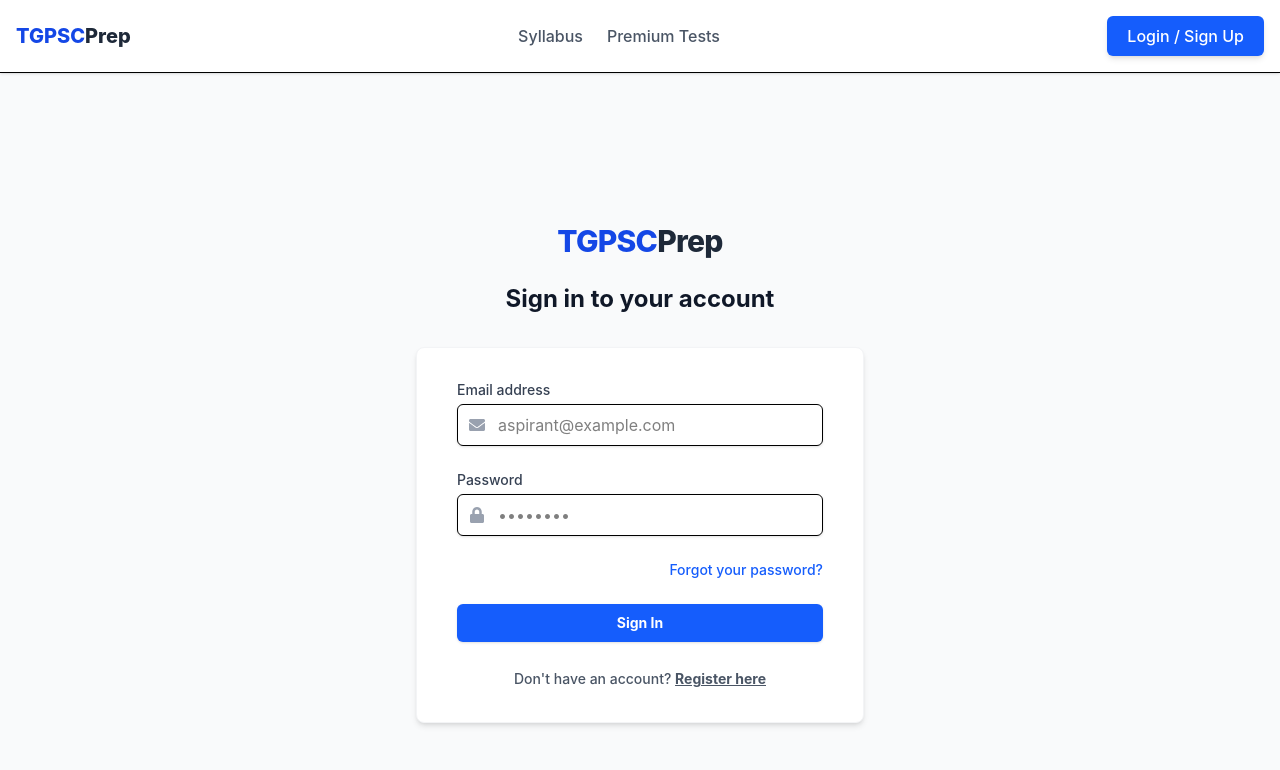
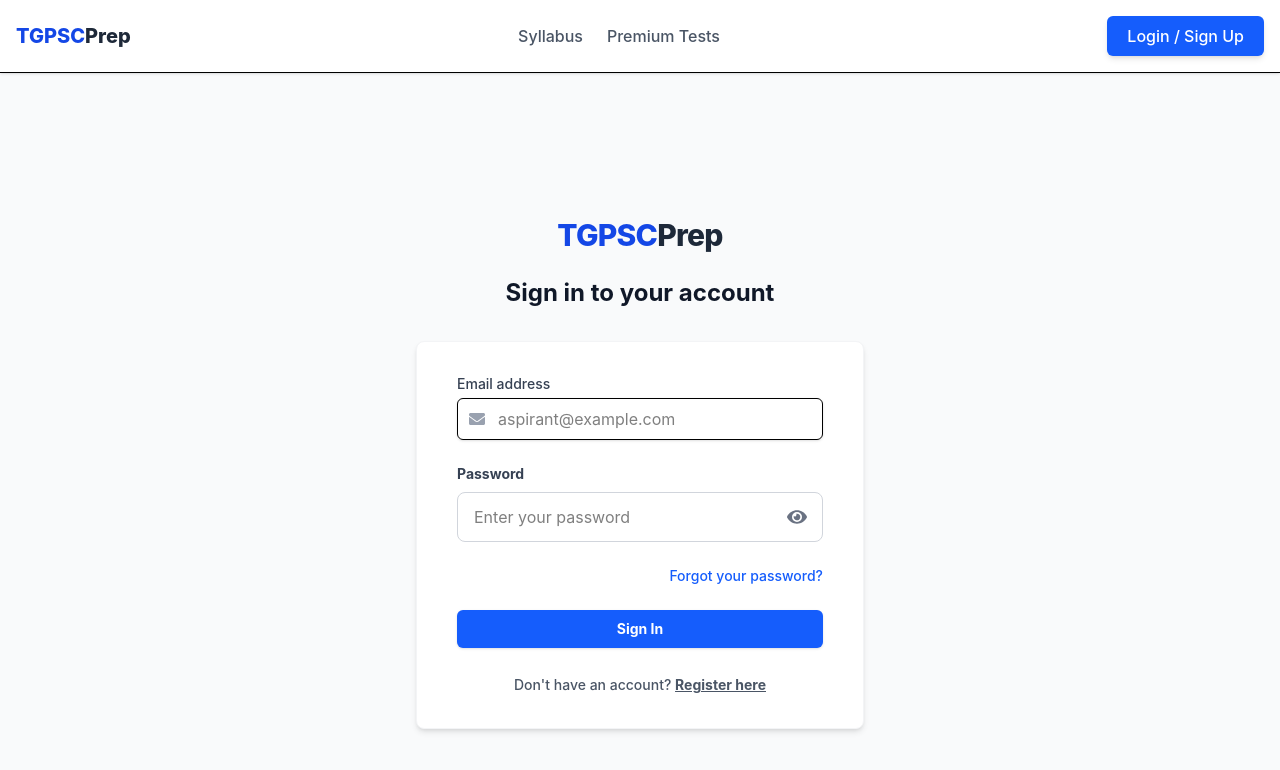
Before and after one commit to thehyderabadnow-eng/aee-mock-test, a Next.js app: page /login in a window 1280 px wide. Shown: the top 770 px of the page. Built offline with nearby package versions, Linux system fonts and the light colour scheme; no server answers.

Commit message:
feat(auth): add password visibility toggle to login page
- Added  state to toggle between text and password input types.

- Integrated  and  icons for better user experience (UX) during login.

- Helps prevent 400 Bad Request errors caused by typing mistakes.

```diff
--- a/src/app/login/page.tsx
+++ b/src/app/login/page.tsx
@@ -4,12 +4,13 @@ import { useState } from 'react';
 import Link from 'next/link';
 import { useRouter } from 'next/navigation';
 import { supabase } from '../utils/supabase';
-import { FaEnvelope, FaLock, FaSpinner } from 'react-icons/fa';
+import { FaEnvelope, FaLock, FaSpinner, FaEye, FaEyeSlash } from 'react-icons/fa';
 
 export default function LoginPage() {
     const router = useRouter();
     const [email, setEmail] = useState('');
     const [password, setPassword] = useState('');
+    const [showPassword, setShowPassword] = useState(false);
     const [loading, setLoading] = useState(false);
     const [errorMsg, setErrorMsg] = useState<string | null>(null);
     const [successMsg, setSuccessMsg] = useState<string | null>(null);
@@ -79,10 +80,24 @@ export default function LoginPage() {
                         </div>
 
                         <div>
-                            <label className="block text-sm font-medium text-gray-700">Password</label>
-                            <div className="mt-1 relative rounded-md shadow-sm">
-                                <div className="absolute inset-y-0 left-0 pl-3 flex items-center pointer-events-none"><FaLock className="text-gray-400" /></div>
-                                <input type="password" required value={password} onChange={(e) => setPassword(e.target.value)} className="block w-full pl-10 px-3 py-2 border rounded-md" placeholder="••••••••" />
+                            <label className="block text-sm font-bold text-gray-700 mb-2">Password</label>
+                            <div className="relative">
+                                <input
+                                    type={showPassword ? "text" : "password"}
+                                    required
+                                    value={password}
+                                    onChange={(e) => setPassword(e.target.value)}
+                                    placeholder="Enter your password"
+                                    className="w-full px-4 py-3 rounded-lg border border-gray-300 focus:ring-2 focus:ring-blue-500 focus:border-blue-500 outline-none"
+                                />
+                                {/* 🚀 Eye Icon Button 🚀 */}
+                                <button
+                                    type="button"
+                                    onClick={() => setShowPassword(!showPassword)}
+                                    className="absolute right-4 top-1/2 -translate-y-1/2 text-gray-500 hover:text-blue-600 focus:outline-none"
+                                >
+                                    {showPassword ? <FaEyeSlash className="text-xl" /> : <FaEye className="text-xl" />}
+                                </button>
                             </div>
                         </div>
 
```
